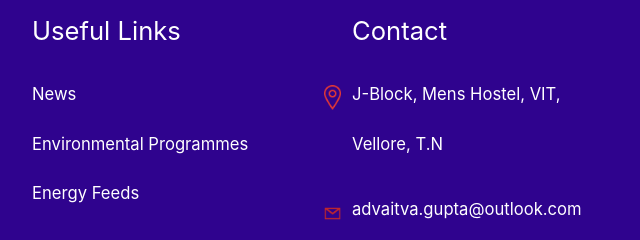
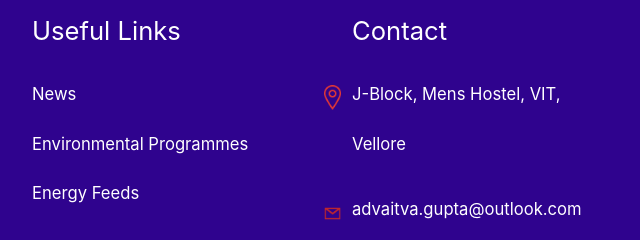
Before and after one commit to Advaitva/InfiSustain, a plain HTML site: page index.html in a window 1280 px wide. Shown: the part 4550-4790 px from the top of the page, 640-1280 px from the left. Drawn offline with nearby package versions, Linux system fonts and the light colour scheme.

Commit message:
Update index.html

```diff
--- a/index.html
+++ b/index.html
@@ -193,7 +193,7 @@
 			</span>
 			<p>
 				<img src="pin.png" alt="addr" class="aboutLogos">
-				J-Block, Mens Hostel, VIT, Vellore, T.N
+				J-Block, Mens Hostel, VIT, Vellore
 			</p>
 			<p>
 				<img src="mail.png" alt="mail" class="aboutLogos">
```
